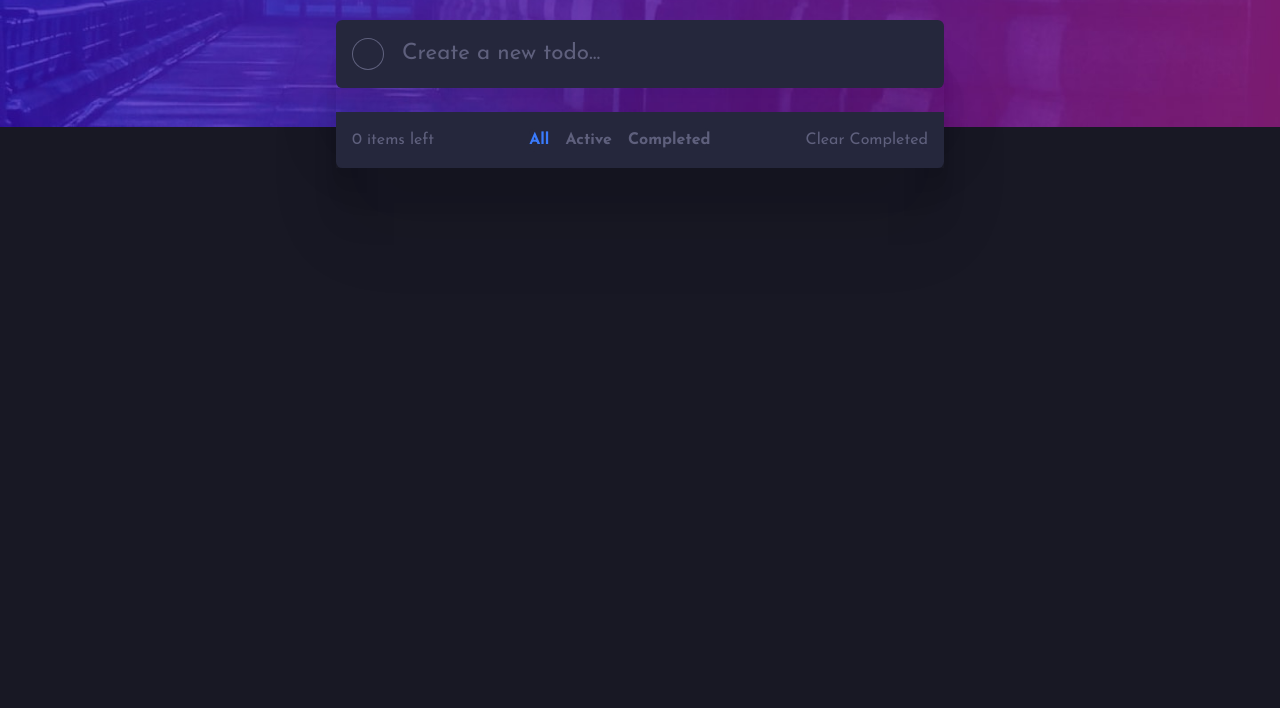
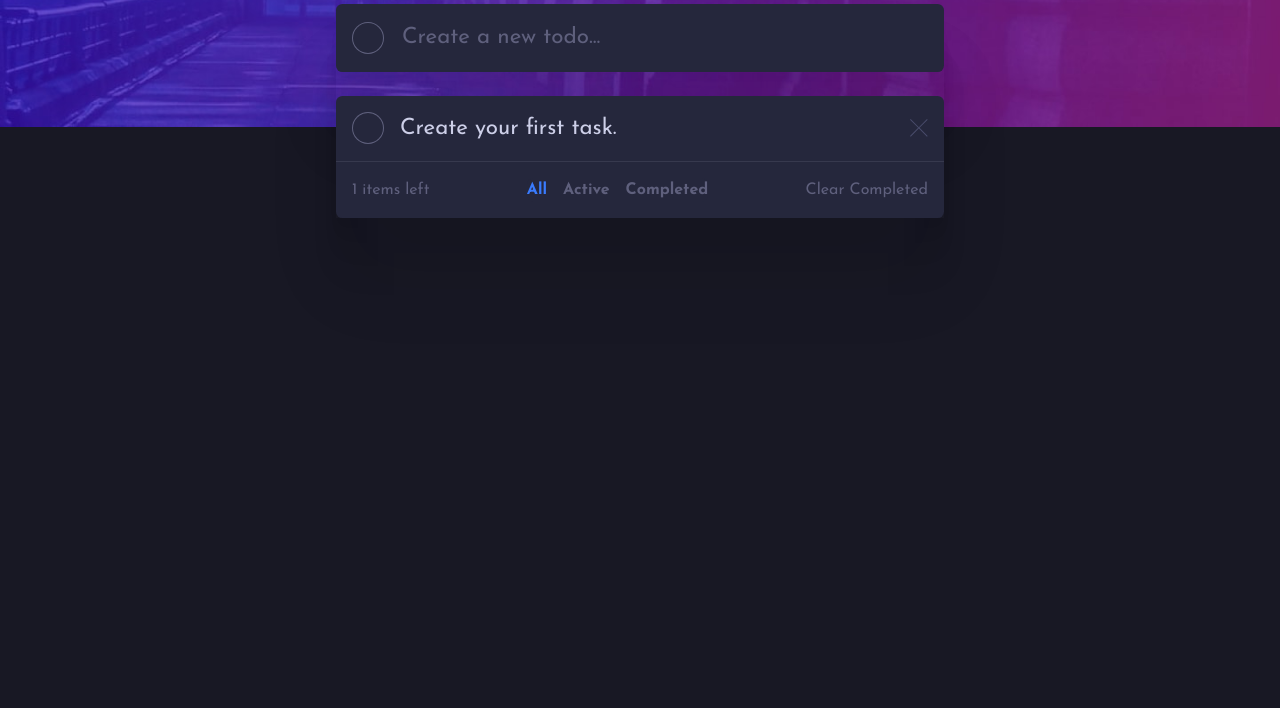
Before and after one commit to imbeltagy/todo-app-main, a website: page stage/index.pug in a window 1280 px wide. Shown: the part 140-848 px from the top of the page. After the commit the page ends 800 px from the top, so only its background shows below. Drawn offline with nearby package versions, Linux system fonts and the light colour scheme; files that its build step writes are made by us from their sources.

Commit message:
Small modify on .container margin & Created default task

```diff
--- a/stage/app.js
+++ b/stage/app.js
@@ -140,6 +140,7 @@ function createTask(isChecked, content) {
     }
   });
 }
+createTask(false, "Create your first task.");
 
 // Create Task From Input Field Value
 const inputField = document.getElementById("input");
--- a/stage/main.sass
+++ b/stage/main.sass
@@ -52,9 +52,10 @@ body
 
 // -- Content Container Rules
 .container
-  margin: min(3rem, 10vw) auto 0
+  margin-inline: auto
   width: 100%
   padding: 1rem
+  padding-top: min(3rem, 10vw)
   max-width: 40rem
 
 // -- Header Rules
```
Also changed, not shown: docs/app.js (+1 -1 lines), docs/main.css.
